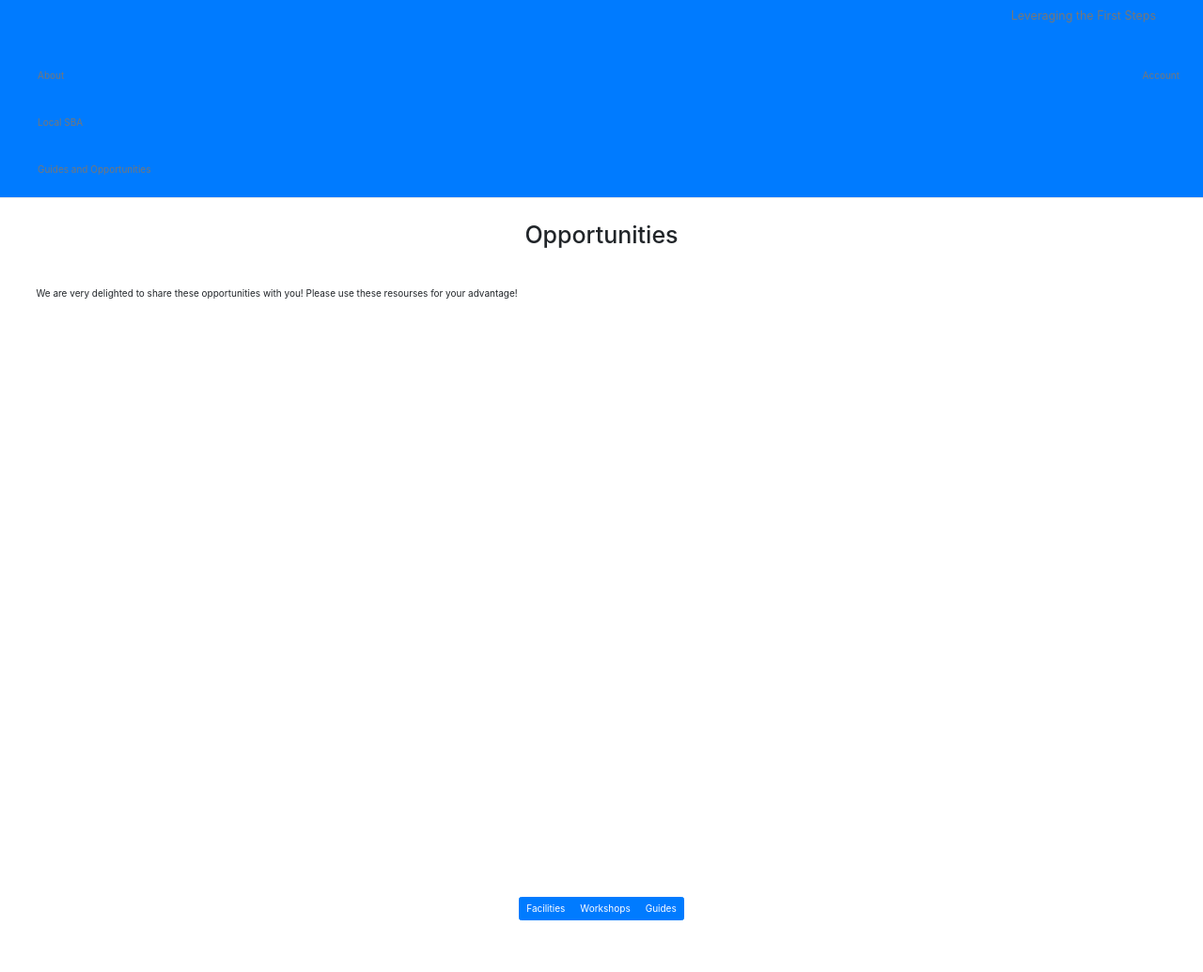
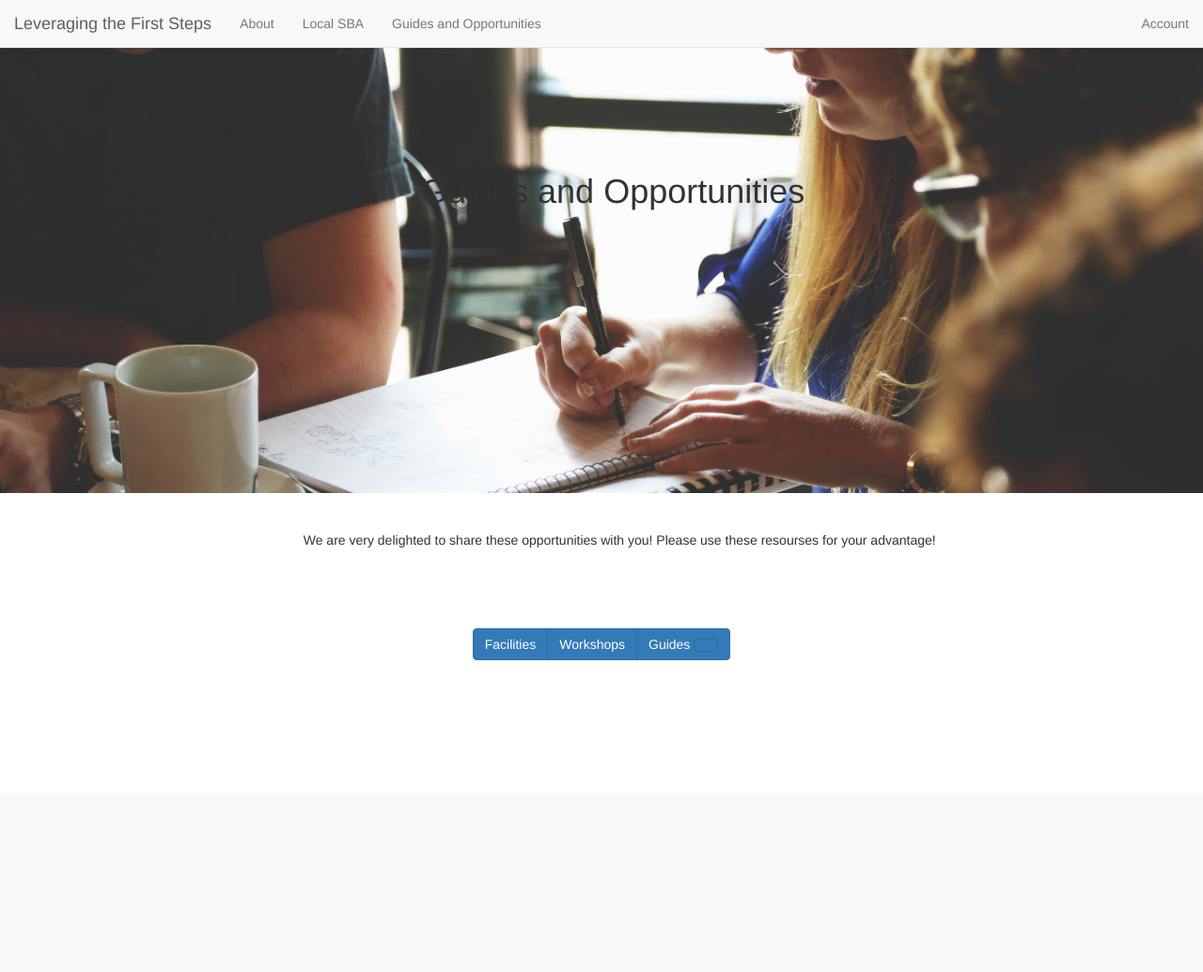
Before and after one commit to jodz959/WomensChallenge, a Django app: template womens_challenge/home/templates/home/opportunities.html in a window 1280 px wide. Shown: the whole page at 94% size. After the commit the page ends 703 px from the top, so only its background shows below. Run offline with Django 3.2, Linux system fonts and the light colour scheme; the template is opened without the code that fills it, so the values that code supplies are empty; some libraries are stand-ins or nearby versions.

Commit message:
made progress on the opp and guides page

```diff
--- a/womens_challenge/home/static/css/style.css
+++ b/womens_challenge/home/static/css/style.css
@@ -1,6 +1,75 @@
 .textopp{
-  height:90vh;
+  height:78vh;
 }
+#workshops{
+  height:100vh;
+}
+.guidesmenu{
+  height: 80vh;
+}
+.guides{
+  background: url("../images/guide.jpg") no-repeat center center fixed;
+  height:76%;
+
+}
+#vc{
+  background-color: white;
+  height: 100vh;
+  width: 86vw;
+
+}
+#facilities{
+  height:100vh;
+}
+.step h3, p{
+  text-align: center;
+}
+
+.study{
+  width:86vw;
+  height:60vh;
+  background-image: url("../images/image.jpeg");
+  background-size: 100%;
+  background: url("../images/study.jpg") no-repeat center center fixed;
+}
+.fillerim{
+  width: 100vw;
+  height:60vh;
+  background-image: url("../images/58.jpg");
+  background-size: 100%;
+  background-clip: fixed;
+}
+
+.back{
+  width:86vw;
+  height:60vh;
+  background-image: url("../images/image.jpeg");
+  background-size: 100%;
+  background: url("../images/working.jpg") no-repeat center  fixed;
+}
+
+.back h1{
+  top:20vh;
+}
+
+.study h1{
+  top:20vh;
+}
+.title{
+  position: absolute;
+  height: 400px;
+  top: 20vh;
+  left: 35vw;
+}
+.dropdown-menu{
+  position: absolute;
+  font-size: 16px;
+  left: -66px;
+  top:-51px;
+  font-size: 14px;
+  min-width: 60px;
+  padding-left: 5px;
+  }
 .togglemenu, .guidesmenu{
   text-align: center;
 }
@@ -21,6 +90,10 @@ html{
 }
 body{
     height:100%;
+    overflow-x: hidden;
+    margin: 0;
+    padding: 0;
+
 }
 h1{
 text-align: center;
--- a/womens_challenge/home/static/js/script.js
+++ b/womens_challenge/home/static/js/script.js
@@ -16,4 +16,12 @@
       }
       document.getElementById(tabName).style.display = "block";
       evt.currentTarget.className += " active";
+      scroll(tabName);
   }
+function scroll(tabName) {
+  $("button").click(function() {
+    $('html,body').animate({
+        scrollTop: $("tabName").offset().top},
+        'slow');
+  });
+}
--- a/womens_challenge/home/templates/home/opportunities.html
+++ b/womens_challenge/home/templates/home/opportunities.html
@@ -1,24 +1,23 @@
-<!-- <!DOCTYPE html>
-<html lang="en">
-<head> -->
 {% extends 'base.html' %}
 {% load staticfiles %}
 {% block content %}
-
   <meta charset="UTF-8">
   <meta name="viewport" content="width=device-width, initial-scale=1.0">
   <meta http-equiv="X-UA-Compatible" content="ie=edge">
-  <link rel="stylesheet" href="https://maxcdn.bootstrapcdn.com/bootstrap/4.0.0-beta.2/css/bootstrap.min.css" integrity="sha384-PsH8R72JQ3SOdhVi3uxftmaW6Vc51MKb0q5P2rRUpPvrszuE4W1povHYgTpBfshb" crossorigin="anonymous">
-  <link rel="stylesheet" href="style.css">
+  <link rel="stylesheet" href="{% static 'css/style.css' %}">
+  <link rel="stylesheet" href="{% static 'css/about.css' %}">
   <title>Opportunities</title>
 <!-- </head> -->
 <body>
-
   <div class="header"></div>
     <!-- OPPORTUNITIES TOP PAGE -->
     <div class="opp">
       <div class="textopp">
-      <h1>Opportunities</h1>
+        <div class="fillerim">
+          <div class="title">
+            <h1>Guides and Opportunities</h1>
+          </div>
+        </div>
       <p>
         We are very delighted to share these opportunities with you! Please use these resourses for your advantage!
       </p>
@@ -32,8 +31,18 @@
         <label class="btn btn-primary tablink" onclick="openTab(event, 'workshops', false)">
           <input type="radio" name="options" id="option2"> Workshops
         </label>
-        <label class="btn btn-primary tablink" onclick="openTab(event, 'guides', false)">
+        <!-- <label class="btn btn-primary tablink" onclick="openTab(event, 'guides', false)">
           <input type="radio" name="options" id="option3"> Guides
+        </label> -->
+        <label class="btn btn-primary tablink" role="group" onclick="openTab(event, 'guides', false)">
+            <input type="radio" name="options" id="option3"> Guides
+            <div class="btn-group" role="group">
+              <button id="btnGroupDrop1" type="button" class="btn btn-primary dropdown-toggle" data-toggle="dropdown" aria-haspopup="true" aria-expanded="true"></button>
+              <div class="dropdown-menu">
+                <a class="dropdown-item" href="#">Venture Capital</a><br>
+                <a class="dropdown-item" href="#">Business Loans</a>
+              </div>
+            </div>
         </label>
       </div>
     </div>
@@ -44,13 +53,17 @@
 <div class="container">
   <!-- FACILITIES PAGE -->
   <div class="tabcontent" id="facilities">
-    <h1>Facilities</h1>
+    <div class="back">
+      <h1>Facilities</h1>
+    </div>
   </div>
   <!-- FACILITIES PAGE END -->
 
   <!-- WORKSHOPS PAGE -->
   <div class="tabcontent" id="workshops">
+    <div class="study">
     <h1>Workshops</h1>
+    </div>
   </div>
   <!-- WORKSHOPS PAGE END -->
 </div>
@@ -62,6 +75,7 @@
 
     <!-- MENU FOR GUIDES -->
     <div class="guidesmenu">
+      <div class="guides"></div>
       <div class="btn-group" data-toggle="buttons">
         <label class="btn btn-primary guidelink" onclick="openTab(event, 'vc', true)">
           <input type="radio" name="options" id="option1" checked=""> Venture Capital
@@ -211,10 +225,6 @@
 <!-- GUIDES END -->
 
   <script src="{% static 'js/script.js' %}"></script>
-  <script src="https://code.jquery.com/jquery-3.2.1.slim.min.js" integrity="sha384-KJ3o2DKtIkvYIK3UENzmM7KCkRr/rE9/Qpg6aAZGJwFDMVNA/GpGFF93hXpG5KkN" crossorigin="anonymous"></script>
-  <script src="https://cdnjs.cloudflare.com/ajax/libs/popper.js/1.12.3/umd/popper.min.js" integrity="sha384-vFJXuSJphROIrBnz7yo7oB41mKfc8JzQZiCq4NCceLEaO4IHwicKwpJf9c9IpFgh" crossorigin="anonymous"></script>
-  <script src="https://maxcdn.bootstrapcdn.com/bootstrap/4.0.0-beta.2/js/bootstrap.min.js" integrity="sha384-alpBpkh1PFOepccYVYDB4do5UnbKysX5WZXm3XxPqe5iKTfUKjNkCk9SaVuEZflJ" crossorigin="anonymous"></script>
   <script src="https://use.fontawesome.com/5276110f7f.js"></script>
 </body>
 {% endblock %}
-<!-- </html> -->
--- a/womens_challenge/home/urls.py
+++ b/womens_challenge/home/urls.py
@@ -2,5 +2,6 @@ from django.conf.urls import url, include
 from home import views
 
 urlpatterns = [
-    url(r'^$', views.index, name='index')
+    url(r'^$', views.index, name='index'),
+    url(r'^opportunities/$', views.opportunities, name='opportunities')
 ]
--- a/womens_challenge/home/views.py
+++ b/womens_challenge/home/views.py
@@ -4,3 +4,5 @@ from django.shortcuts import render
 
 def index(request):
     return render(request, 'home/index.html')
+def opportunities(request):
+    return render(request, 'home/opportunities.html')
```
Also changed, not shown: womens_challenge/home/static/images/58.jpg (added), womens_challenge/home/static/images/guide.jpg (added), womens_challenge/home/static/images/image.jpeg (added), womens_challenge/home/static/images/study.jpg (added), womens_challenge/home/static/images/working.jpg (added), 10 other files.
